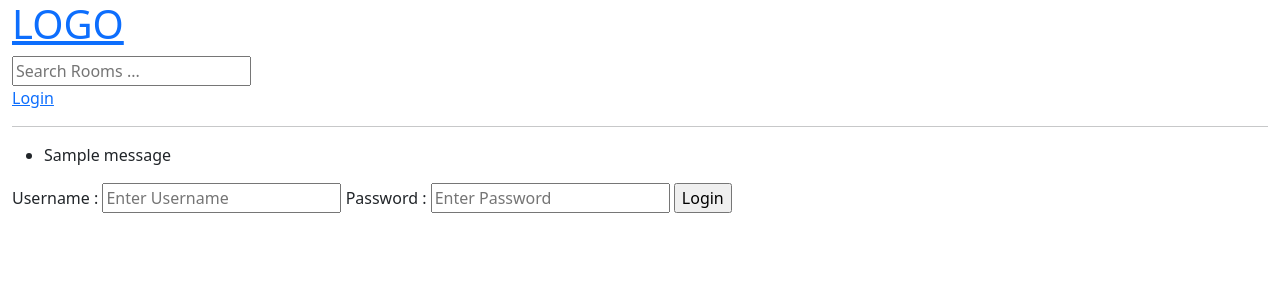
After one commit to alan88wy/djangoapp, a Django app: page /login/ in a window 1280 px wide. The commit adds this page. Shown: the top 300 px of the page. Run offline with Django 4.2, Linux system fonts and the light colour scheme; tables that the repository leaves empty hold one stand-in row (values such as "Sample post"); one stand-in notice (Sample message) is shown.

Commit message:
added login & logout functionality

```diff
--- /dev/null
+++ b/base/templates/base/login_register.html
@@ -0,0 +1,17 @@
+{% extends 'main.html' %}
+
+{% block content %}
+
+<div>
+    <form method = "POST" action="">
+        {% csrf_token %}
+
+        <label>Username : </label>
+        <input type="text" name="username" placeholder="Enter Username" />
+        <label>Password : </label>
+        <input type="password" name="password" placeholder="Enter Password" />
+        <input type="submit" value="Login" />
+    </form>
+</div>
+
+{% endblock content %}
--- a/base/urls.py
+++ b/base/urls.py
@@ -15,7 +15,9 @@ from . import views
 #        of a URL path as with str.
 
 urlpatterns = [
-    path("", views.home, name="home"),
+    path('login/', views.loginPage, name="login"),
+    path('logout/', views.logoutUser, name="logout"),
+    path('', views.home, name="home"),
     path('room/<str:pk>/', views.room, name="room"),
     path('create-room/', views.createRoom, name="create-room"),
     path('update-room/<str:pk>/', views.updateRoom, name="update-room"),
--- a/base/views.py
+++ b/base/views.py
@@ -4,6 +4,9 @@ from django.http import HttpResponse
 from .models import Room, Topic
 from .forms import RoomForm
 from django.http import Http404
+from django.contrib.auth.models import User
+from django.contrib import messages
+from django.contrib.auth import authenticate, login, logout
 
 # Create your views here.
 # Queries to DB, template to render etc
@@ -13,6 +16,35 @@ from django.http import Http404
 #     {"id": 2, "name": "Let's learn C++ !"},
 #     {"id": 3, "name": "Let's learn Java !"},
 # ]
+
+def loginPage(request):
+
+    if request.method == 'POST':
+        username = request.POST.get('username')
+        password = request.POST.get('password')
+
+        try:
+            user = User.objects.get(username=username)
+        except:
+            messages.error(request, 'User Does not exist!')
+
+        user = authenticate(request, username=username, password=password)
+
+        if user is not None:
+            login(request, user)
+            return redirect('home')
+        else:
+            messages.error(request, 'Login Failed. Username or Password is incorrect !')
+
+    context = {}
+
+    return render(request, 'base/login_register.html', context)
+
+def logoutUser(request):
+
+    logout(request)
+
+    return redirect('home')
 
 def home(request):
 
--- a/templates/main.html
+++ b/templates/main.html
@@ -13,6 +13,13 @@
 
         {% include 'navbar.html' %}
 
+        {% if messages %}
+            <ul class=""messages">
+                {% for message in messages %}
+                    <li {% if message.tags %} class="{{ message.tags }}" {% endif %}>{{ message }}</li>
+                {% endfor %}
+            </ul>
+        {% endif %}
 
         {% block content %}
 
--- a/templates/navbar.html
+++ b/templates/navbar.html
@@ -5,4 +5,12 @@
 <form method="GET" action="{% url 'home' %}">
     <input type="text" name="q" placeholder="Search Rooms ..." />
 </form>
+
+
+
+{% if request.user.is_authenticated %}
+    <a href="{% url 'logout' %}">Logout</a>
+{% else %}
+    <a href="{% url 'login' %}">Login</a>
+{% endif %}
 <hr>
```
Also changed, not shown: base/templates/base/home.html (+10 -1 lines).
